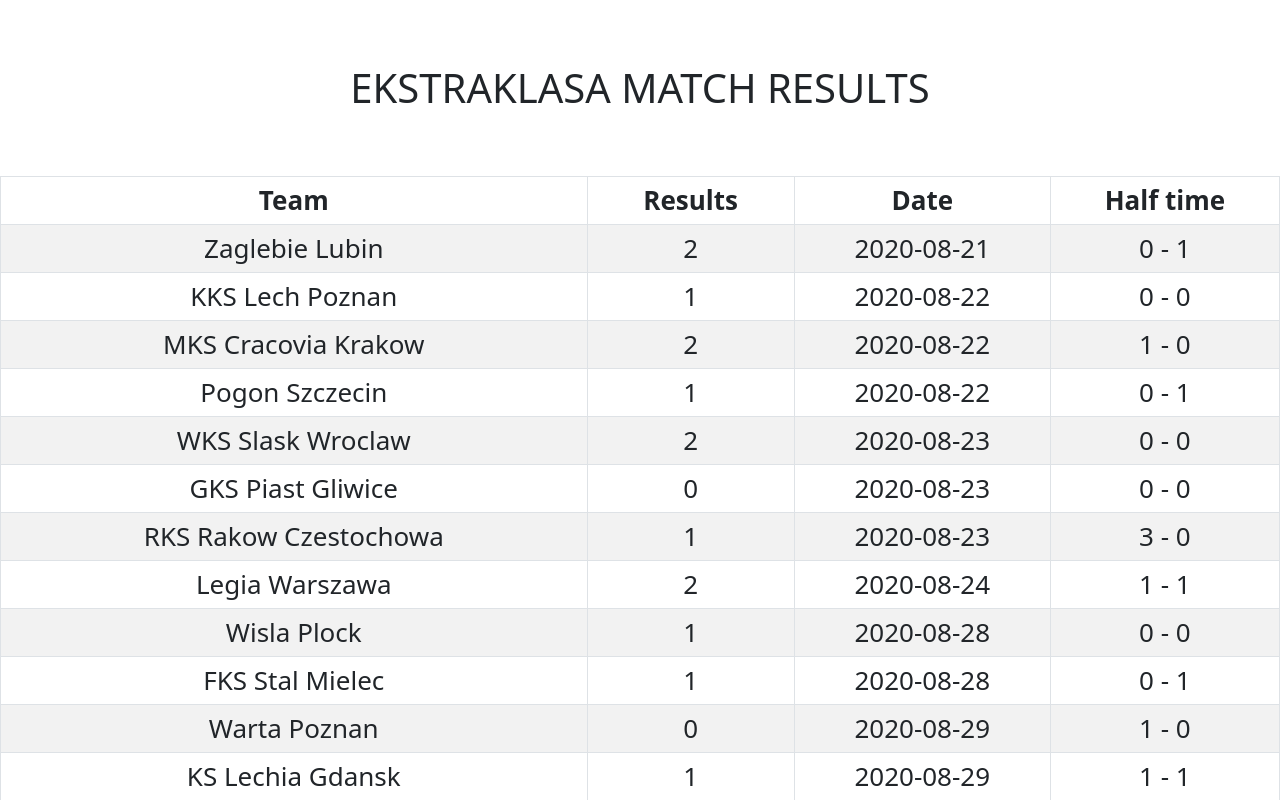
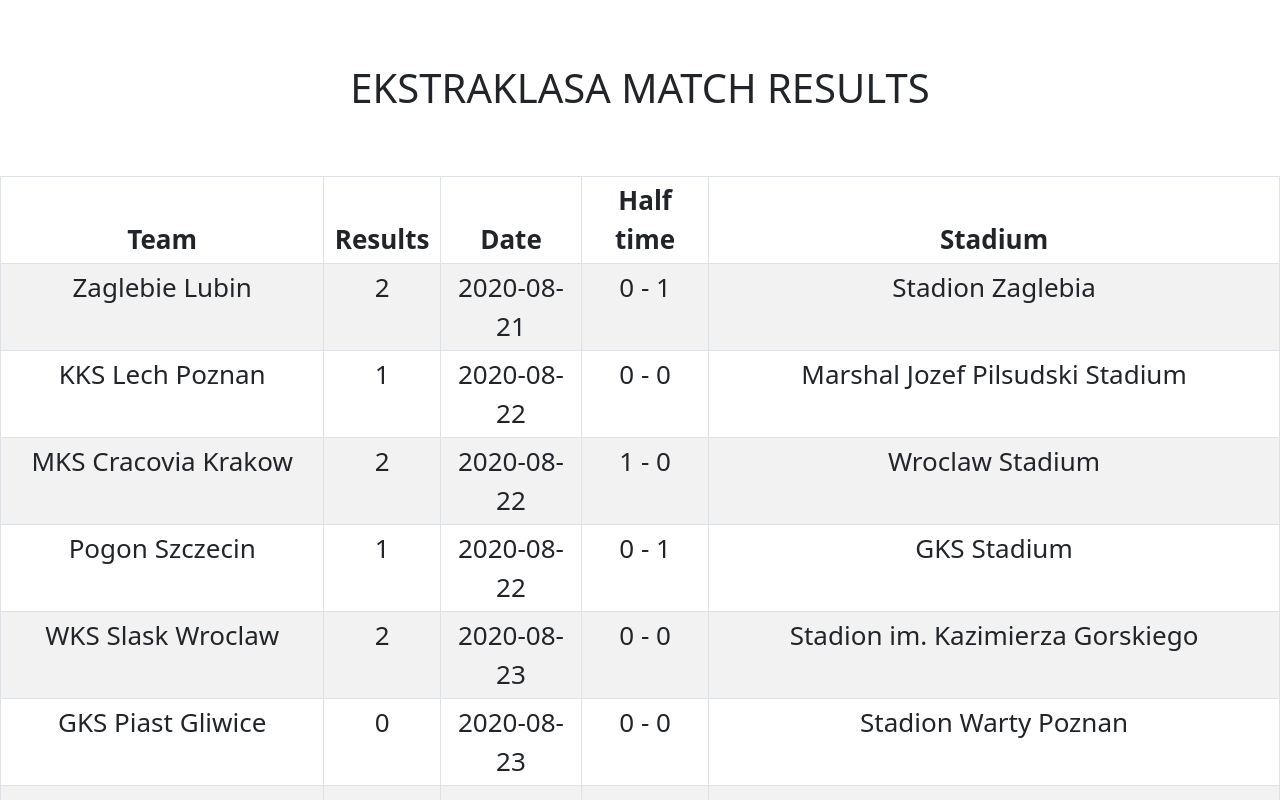
Before and after one commit to AniaPas/sportradarExtraklasaApp, a React (Create React App) app: page / in a window 1280 px wide. Shown: the top 800 px of the page. Built offline with nearby package versions, Linux system fonts and the light colour scheme; data requests are answered from the project's data file.

Commit message:
adding stadium column

```diff
--- a/src/components/Table/Results.js
+++ b/src/components/Table/Results.js
@@ -1,8 +1,8 @@
 import Table from "react-bootstrap/Table";
 import uniqid from "uniqid";
 
-export const Results = ({ names, results, date, halfTime }) => {
-  const Elements = [names, results, date, halfTime];
+export const Results = ({ names, results, date, halfTime, stadium }) => {
+  const Elements = [names, results, date, halfTime, stadium];
   const createThElement = (...thElements) =>
     thElements.map((item, index) => <th key={uniqid()}>{item}</th>);
 
@@ -12,19 +12,22 @@
   });
   console.log(typeof r);
 
-  const fillBody = r?.map((e) => (
+  const fillBody = r?.map((e, i) => (
     <tr key={uniqid()}>
       <td>{e[0]}</td>
       <td>{e[1]}</td>
       <td>{e[2]}</td>
       <td>{e[3]}</td>
+      <td>{e[4]}</td>
     </tr>
   ));
   console.log(fillBody);
   return (
     <Table striped bordered hover size='sm'>
       <thead>
-        <tr>{createThElement("Team", "Results", "Date", "Half time")}</tr>
+        <tr>
+          {createThElement("Team", "Results", "Date", "Half time", "Stadium")}
+        </tr>
       </thead>
       <tbody>{fillBody}</tbody>
     </Table>
--- a/src/view/Home.js
+++ b/src/view/Home.js
@@ -41,11 +41,16 @@
       ? `${item.sport_event_status.period_scores[0].home_score} - ${item.sport_event_status.period_scores[0].away_score}`
       : "no result"
   );
-  //" " +
-  //item.sport_event_status.period_scores[0].away_score
-
   console.log(halfTime);
+  const stadium = data.map((item) => item.sport_event.venue.name);
+  console.log(stadium);
   return (
-    <Results names={names} results={results} date={date} halfTime={halfTime} />
+    <Results
+      names={names}
+      results={results}
+      date={date}
+      halfTime={halfTime}
+      stadium={stadium}
+    />
   );
 };
```
